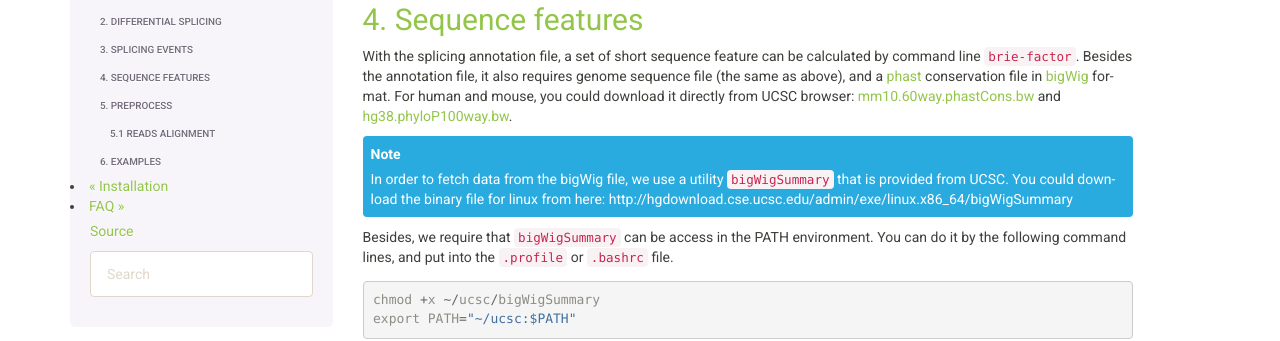
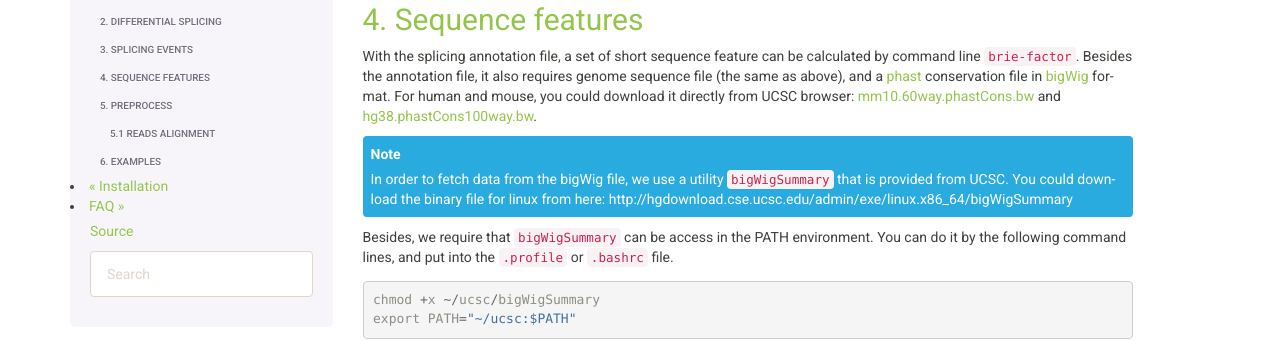
Before and after one commit to huangyh09/brie, a Sphinx documentation site: the page built from doc/manual.rst, in a window 1280 px wide and 900 px high, scrolled down 4289 px. Shown: the part 152-493 px from the top of the window. Built offline with Sphinx 7.4.7, drawn with Linux system fonts in a browser that asks for light colours; formulas are drawn with MathJax 3.

Commit message:
fix a wrong link in manual

```diff
--- a/doc/manual.rst
+++ b/doc/manual.rst
@@ -299,12 +299,12 @@ calculated by command line ``brie-factor``. Besides the annotation file,
 it also requires genome sequence file (the same as above), and a phast_
 conservation file in bigWig_ format. For human and mouse, you could
 download it directly from UCSC browser: mm10.60way.phastCons.bw_
-and hg38.phyloP100way.bw_.
+and hg38.phastCons100way.bw_.
 
 .. _phast: http://compgen.cshl.edu/phast/
 .. _bigWig: https://genome.ucsc.edu/goldenpath/help/bigWig.html
 .. _mm10.60way.phastCons.bw: http://hgdownload.cse.ucsc.edu/goldenPath/mm10/phastCons60way/
-.. _hg38.phyloP100way.bw: http://hgdownload.cse.ucsc.edu/goldenPath/hg38/phyloP100way/
+.. _hg38.phastCons100way.bw: http://hgdownload.cse.ucsc.edu/goldenPath/hg38/phastCons100way/
 
 .. note::
   In order to fetch data from the bigWig file, we use a utility ``bigWigSummary``
```
